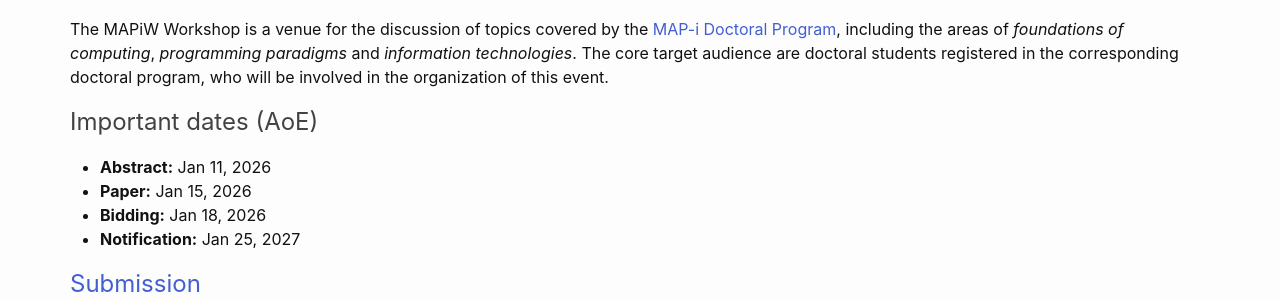
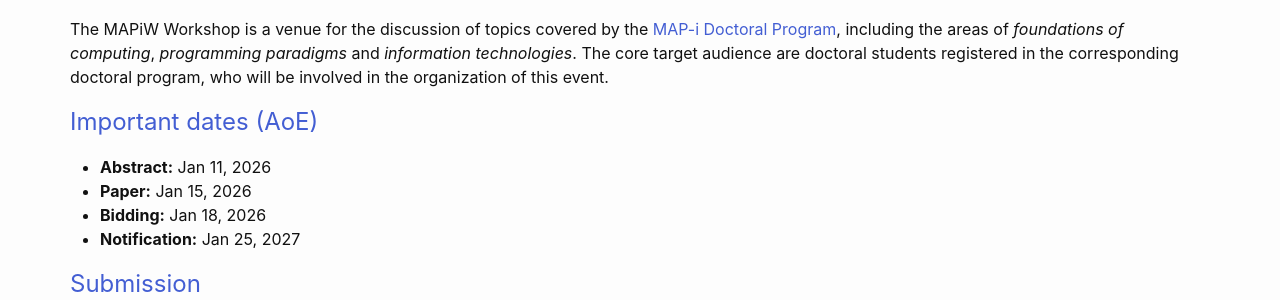
Before and after one commit to mapi-w/2027, a Jekyll site: the page built from _pages/index.md, in a window 1280 px wide. Shown: the part 831-1131 px from the top of the page. Built offline with Jekyll 4.4.1, drawn with Linux system fonts in a browser that asks for light colours.

Commit message:
Layout tweak

```diff
--- a/_pages/index.md
+++ b/_pages/index.md
@@ -14,6 +14,8 @@ Welcome to the website of the MAPiW workshop, which will be held on the 29th Jan
 The MAPiW Workshop is a venue for the discussion of topics covered by the [MAP-i Doctoral Program](https://mapi.map.edu.pt/), including the areas of _foundations of computing_, _programming paradigms_ and _information technologies_. The core target audience are doctoral students registered in the corresponding doctoral program, who will be involved in the organization of this event.
 
 ## Important dates (AoE)
+{: .secondH}
+
 - __Abstract:__ Jan 11, 2026
 - __Paper:__ Jan 15, 2026
 - __Bidding:__ Jan 18, 2026
```
